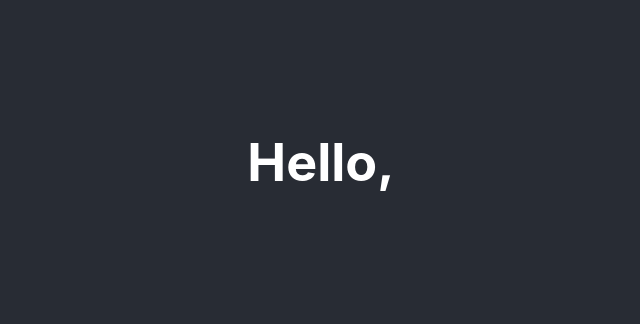
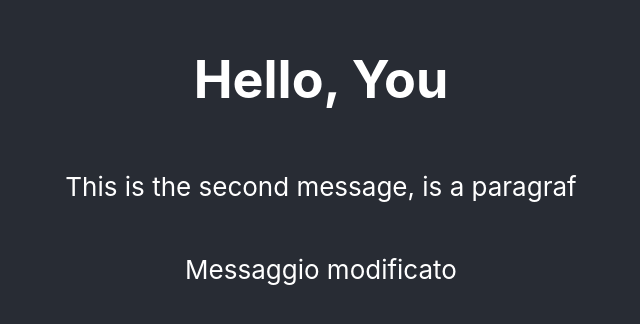
Before and after one commit to Raccoon6650/Develhope-React, a React (Create React App) app in the folder esercizi_develhope/: page / in a window 1280 px wide. Shown: the part 238-562 px from the top of the page, without its empty margins (319-959 px from the left). Built offline with nearby package versions, Linux system fonts and the light colour scheme.

Commit message:
Esercizio corretto

```diff
--- a/esercizi_develhope/src/App.js
+++ b/esercizi_develhope/src/App.js
@@ -1,12 +1,16 @@
 //import logo from './logo.svg';
 import './App.css';
 import Hello from './components/hello';
+import Message from './components/Message';
 
 function App() {
   return (
     <div className="App">
       <header className="App-header">
-        <Hello> </Hello>
+        <>
+        <Hello/>
+        <Message message="Messaggio modificato"/>
+        </>
       </header>
     </div>
   );
--- /dev/null
+++ b/esercizi_develhope/src/components/Message.js
@@ -0,0 +1,12 @@
+const Message = (props) => {
+    return(
+    <>
+        <p> {props.message} </p>
+    </>
+    )
+}
+Message.defaultProps= {
+    message: "This is the second message, is a paragraf"
+}
+
+export default Message
--- a/esercizi_develhope/src/components/hello.js
+++ b/esercizi_develhope/src/components/hello.js
@@ -1,9 +1,13 @@
+import Message from './Message';
 const Hello = (props) => {
     return(
         <>
-        <hello name={props.name}> <h1> Hello, {props.name} </h1></hello>
+        <div> <h1> Hello, {props.name} </h1></div>
+        <Message/>
         </>
     );
 }
-
+Hello.defaultProps = {
+    name: "You"
+}
 export default Hello;
```
